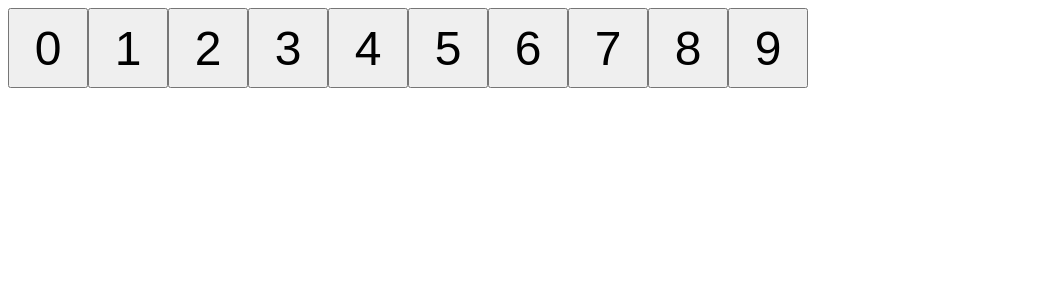
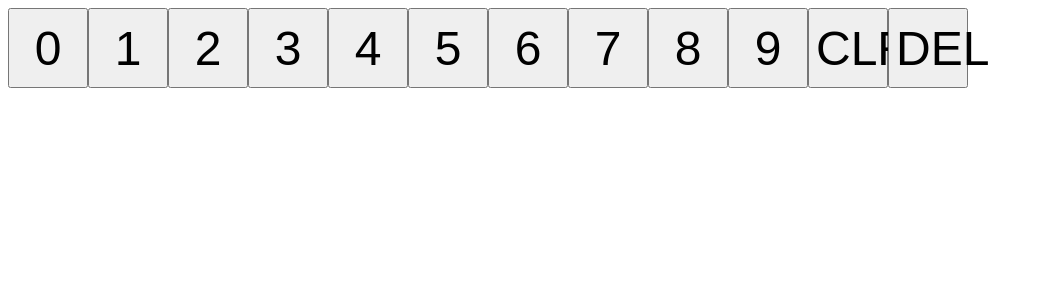
Before and after one commit to ActuallySilver/Calculator, a React app: page / in a window 1280 px wide. Shown: the top 300 px of the page, without its empty margins (0-1043 px from the left). Built offline with nearby package versions, Linux system fonts and the light colour scheme; the HTML template or start-up script is replaced by a standard one.

Commit message:
add_character_deletion_buttons
Add character deletion buttons to allow the user to delete/clear entered values

```diff
--- a/src/Components/Calculator/Keyboard/CalculatorButton/index.tsx
+++ b/src/Components/Calculator/Keyboard/CalculatorButton/index.tsx
@@ -2,7 +2,7 @@ import { useContext } from "react";
 import "./CalculatorButton.css";
 import { CalculatorContext } from "@/Context/CalculatorContext";
 
-export type CalculatorButtonProps = { value: string; onClick?: () => {} };
+export type CalculatorButtonProps = { value: string; onClick?: () => void };
 
 function CalculatorButton({ value, onClick }: CalculatorButtonProps) {
   const calculatorContext = useContext(CalculatorContext);
--- a/src/Components/Calculator/Keyboard/index.tsx
+++ b/src/Components/Calculator/Keyboard/index.tsx
@@ -1,6 +1,12 @@
+import { useContext } from "react";
 import CalculatorButton, { CalculatorButtonProps } from "./CalculatorButton";
+import { CalculatorContext } from "@/Context/CalculatorContext";
 
 function Keyboard() {
+  const calculatorContext = useContext(CalculatorContext);
+  if (!calculatorContext) throw new Error("calculator Context is unavailable");
+  const { setDisplayValue } = calculatorContext;
+
   const buttons: CalculatorButtonProps[] = [
     { value: "0" },
     { value: "1" },
@@ -12,7 +18,20 @@ function Keyboard() {
     { value: "7" },
     { value: "8" },
     { value: "9" },
+    {
+      value: "CLR",
+      onClick: () => {
+        setDisplayValue("");
+      },
+    },
+    {
+      value: "DEL",
+      onClick: () => {
+        setDisplayValue((currentDisplayValue) => currentDisplayValue.substring(0, currentDisplayValue.length - 1));
+      },
+    },
   ];
+
   return (
     <>
       {buttons.map((button) => (
```
